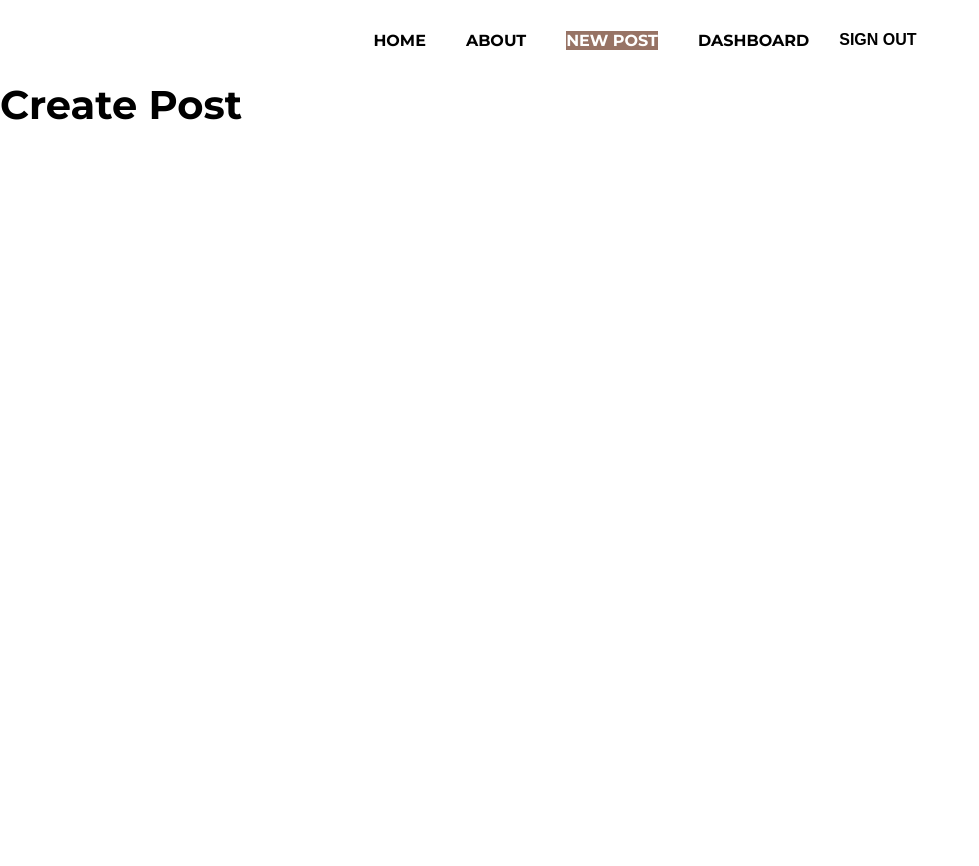
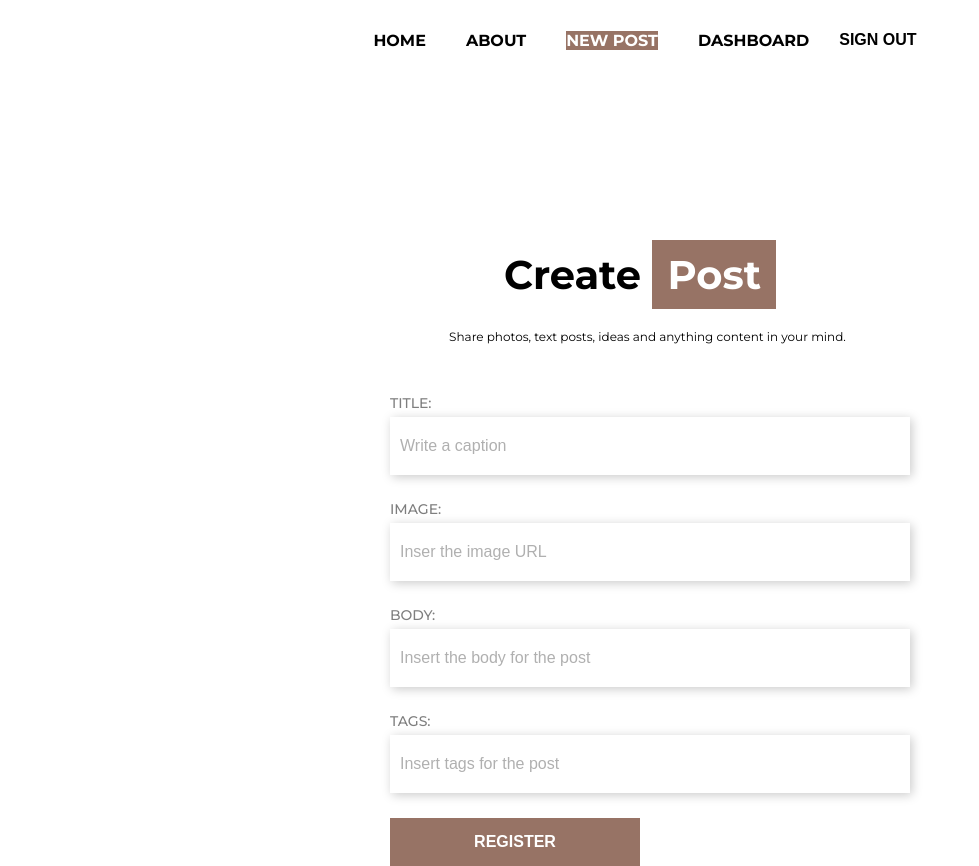
Before and after one commit to caamag/Mini-Blog, a React (Create React App) app: page /post/create in a window 1280 px wide. Shown: the whole page, without its empty margins (0-979 px from the left). Before the commit the page ends 800 px from the top, so only its background shows below. Built offline with nearby package versions, Linux system fonts and the light colour scheme; no server answers; sample sign-in values are in the browser's storage.

Commit message:
criando página de criação de posts

```diff
--- a/src/index.css
+++ b/src/index.css
@@ -31,7 +31,6 @@ h3 {
 .container {
     width: 100%;
     max-width: 1450px;
-    max-height: 460px;
     margin: 0 auto;
 }
 
--- a/src/pages/createPost/createPost.css
+++ b/src/pages/createPost/createPost.css
@@ -0,0 +1,85 @@
+.create-post-container {
+    width: 600px;
+    margin: 0 auto;
+}
+
+.create-post-container h1 {
+    text-align: center;
+    padding-top: 170px;
+    animation: fadeInTitle 500ms;
+}
+
+.create-post-container p {
+    text-align: center;
+    font-size: 1.2rem;
+    text-indent: 15px;
+    margin-top: 30px;
+    margin-bottom: 50px;
+    font-weight: 400;
+    animation: fadeInTitle 600ms;
+}
+
+.create-post-container span {
+    background-color: rgb(151, 115, 101);
+    color: white;
+    padding: 10px 15px 10px 15px;
+}
+
+.create-post-container label {
+    color: rgb(126, 126, 126);
+    margin-left: 50px;
+    font-size: 1.4rem;
+    font-weight: 500;
+}
+
+.create-post-container input {
+    box-shadow: 2px 2px 10px rgb(202, 202, 202);
+    margin: 5px 0px 25px 50px;
+    width: 500px;
+}
+
+#title-input {
+    animation: fadeInInputCreatePost 500ms;
+}
+
+#image-input {
+    animation: fadeInInputCreatePost 600ms;
+}
+
+#body-input {
+    animation: fadeInInputCreatePost 700ms;
+}
+
+#tags-input {
+    animation: fadeInInputCreatePost 800ms;
+}
+
+.create-post-container input::placeholder {
+    color: rgb(176, 176, 176);
+}
+
+.create-post-container button {
+    width: 250px;
+    margin-left: 50px;
+    background-color: rgb(151, 115, 101);
+    color: white;
+    font-weight: bold;
+    padding: 15px;
+    transition: 250ms;
+    animation: fadeInLoginFormBtn 500ms;
+}
+
+.create-post-container button:hover {
+    width: 270px;
+}
+
+/*animations*/
+@keyframes fadeInInputCreatePost {
+    0% {
+        margin-left: 0px;
+    }
+
+    100% {
+        margin-left: 50px;
+    }
+}
--- a/src/pages/createPost/createPost.js
+++ b/src/pages/createPost/createPost.js
@@ -1,9 +1,89 @@
 import './createPost.css';
+
+import { useAuthentication } from '../../hooks/useAuthernticate';
+import { useState } from 'react';
+import { useNavigate } from 'react-router-dom';
+import { useAuthValue } from '../../context/authcontext';
 
 function CreatePost() {
 
-    return <div className="container">
-        <h1>Create Post</h1>
+    const [title, setTitle] = useState('');
+    const [image, setImage] = useState('');
+    const [body, setBody] = useState('');
+    const [formError, setFormError] = useState('');
+    const [tags, setTags] = useState('');
+
+    const [error, setError] = useState("")
+
+    const { error: authError, loading } = useAuthentication();
+
+
+    function handleSubmit(e) {
+        e.preventDefault();
+    }
+
+    return <div className="container create-post-container">
+        <h1>Create <span>Post</span></h1>
+        <p>Share photos, text posts, ideas and anything content in your mind.</p>
+
+        <form onSubmit={handleSubmit}>
+            <label>
+                TITLE:<br />
+                <input
+                    type="text"
+                    name='title'
+                    placeholder='Write a caption'
+                    required
+                    onChange={(e) => { setTitle(e.target.value) }}
+                    value={title}
+                    id='title-input'
+                />
+            </label><br />
+
+            <label>
+                IMAGE:<br />
+                <input
+                    type="text"
+                    name='image'
+                    placeholder='Inser the image URL'
+                    required
+                    onChange={(e) => { setImage(e.target.value) }}
+                    value={image}
+                    id='image-input'
+                />
+            </label><br />
+
+            <label>
+                BODY:<br />
+                <input
+                    type="text"
+                    name='body'
+                    placeholder='Insert the body for the post'
+                    required
+                    onChange={(e) => { setBody(e.target.value) }}
+                    value={body}
+                    id='body-input'
+                />
+            </label><br />
+
+            <label>
+                TAGS:<br />
+                <input
+                    type="text"
+                    name='tags'
+                    placeholder='Insert tags for the post'
+                    required
+                    onChange={(e) => { setTags(e.target.value) }}
+                    value={tags}
+                    id='tags-input'
+                />
+            </label><br />
+
+            {loading && <button>LOADING...</button>}
+            {!loading && <button>REGISTER</button>}
+
+            {error && <p className='auth-error'>{authError}</p>}
+        </form>
     </div>
 
 }
```
